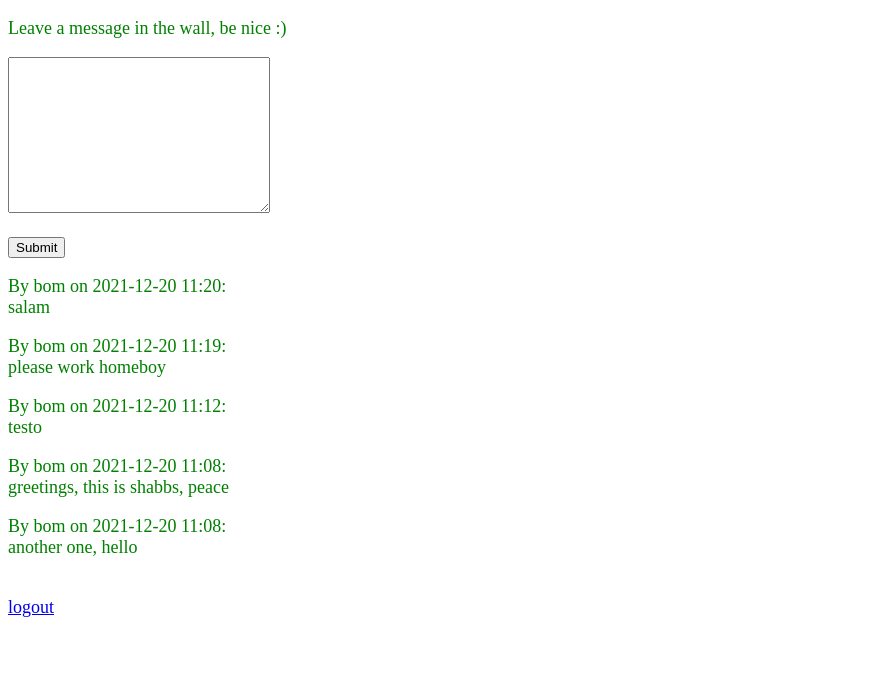
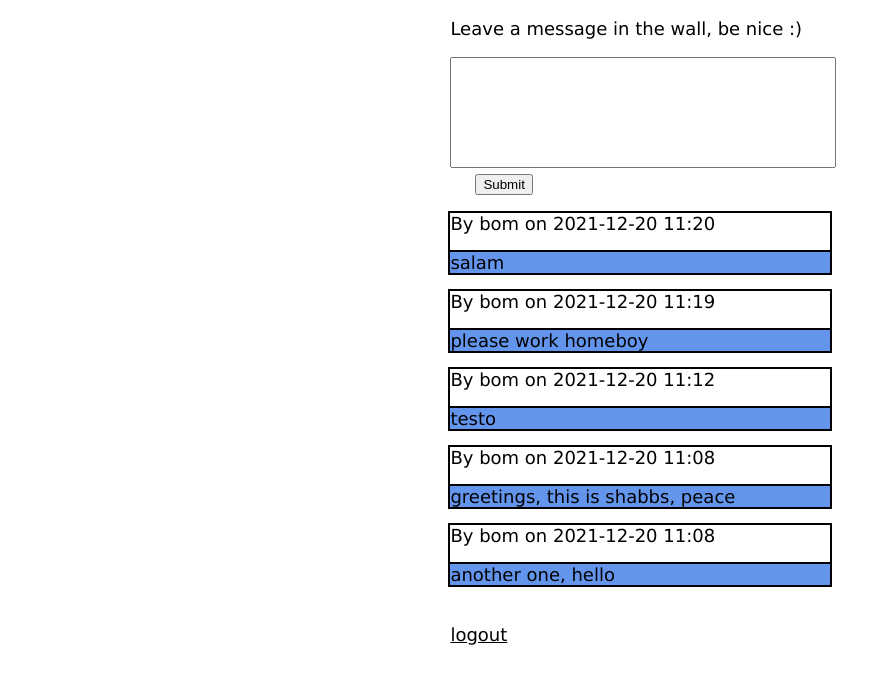
Before and after one commit to shabbs15/shabbs15.github.io, a Flask app: page /wall in a window 1280 px wide. Shown: the top 684 px of the page, without its empty margins (0-891 px from the left). Run offline with Flask 2, Linux system fonts and the light colour scheme; the visitor is signed in with stand-in values (Sample User, id 1); data comes from the database, SQL or seed files in the repository; both versions use the stored data as it was before the commit.

Commit message:
updated some of the css

```diff
--- a/app.py
+++ b/app.py
@@ -7,25 +7,10 @@
 app = Flask(__name__)
 app.secret_key = "hello"
 
-posts = [
-    {
-        "author": "Corey Schafer",
-        "title": "blog post 1",
-        "content": "first post content",
-        "date_posted": "April 20, 2018"
-    },
-    {
-        "author": "Jane Doe",
-        "title": "ecomerce",
-        "content": "check out this ecommers",
-        "date_posted": "January 24, 2014"
-    }
-]
-
 @app.route("/")
 @app.route("/home")
 def home():
-    return render_template("home.html", posts=posts)
+    return render_template("home.html")
 
 @app.route("/about")
 def about():
@@ -52,9 +37,7 @@
 @app.route("/wall", methods=["POST", "GET"])
 def wall():
     if "user" in session:
-        print("yo", request.method)
         if request.method == "POST":
-            print("item to the database", request.method)
             post = request.form["post"]
             user = session["user"]
             date = datetime.today().strftime('%Y-%m-%d %H:%M')
--- a/static/styles.css
+++ b/static/styles.css
@@ -1,4 +1,39 @@
 body {
-    color:green;
     font-size: large;
+    font-family: Verdana;
 }
+
+#wall{
+    width:30%;
+    margin: 0px;
+    padding: 0px;
+    margin:auto;
+}
+
+#wallPost {
+    outline: 2px solid;
+}
+
+#wallMessage{
+    outline: 2px solid;
+    background-color: cornflowerblue;
+}
+
+#submitPost {
+    text-align: center;
+    margin-left: 25px;
+}
+
+textarea {
+    width: 100%;
+    font-family: Verdana;
+    resize: none;
+}
+
+textarea:focus{
+    outline:none;
+}
+
+a, a:visited {
+    color: inherit;
+}
--- a/templates/login.html
+++ b/templates/login.html
@@ -2,8 +2,8 @@
 
 {% block content %}
 <form method="post">
-    <p>Name: </p>
-    <p><input type="text" name="nm" minlength="2" maxlength="10" required></p>
+    <p>Gotta log in young one</p>
+    <p>Alias: <input type="text" name="nm" minlength="2" maxlength="10" required autocomplete="off"></p>
     <p><input type="submit" name="submit"></p>
 </form>
 {% endblock %}
--- a/templates/user.html
+++ b/templates/user.html
@@ -1,8 +1,9 @@
 {% extends "layout.html" %}
 
 {% block content %}
-<p>{{ name }}</p>
-<a href= {{ url_for("wall") }}>the wall</a>
+<p>you've entered the system</p>
+
+<a href= {{ url_for("wall") }}>see the wall</a>
 <br>
 <a href = {{  url_for("logout")  }}>logout</p>
 {% endblock %}
--- a/templates/wall.html
+++ b/templates/wall.html
@@ -1,19 +1,26 @@
 {% extends "layout.html" %}
 
 {% block content %}
-<p>{{ name }}</p>
+<div id = "wall">
 
 <form method="post">
     <p>Leave a message in the wall, be nice :)</p>
-    <textarea name="post" cols="30" rows="10"></textarea>
-    <p><input type="submit" name="submit"></p>
+    <textarea name="post" rows="7"></textarea>
+    <input type="submit" name="submit" id="submitPost">
 </form>
 
 
 {% for post in posts %}
-    <p>By {{post[2]}} on {{post[3]}}:<br> {{post[1]}}</p>
+    <div id="wallPost">
+        <p>By {{post[2]}} on {{post[3]}}<br>
+        <div id="wallMessage">
+            {{post[1]}}</p>
+        </div>
+    </div>
 {% endfor %}
 
 <br>
 <a href = {{  url_for("logout")  }}>logout</p>
+
+</div>
 {% endblock %}
```
Also changed, not shown: templates/home.html (+18 -4 lines), wall.db (deleted), 1 other file.
